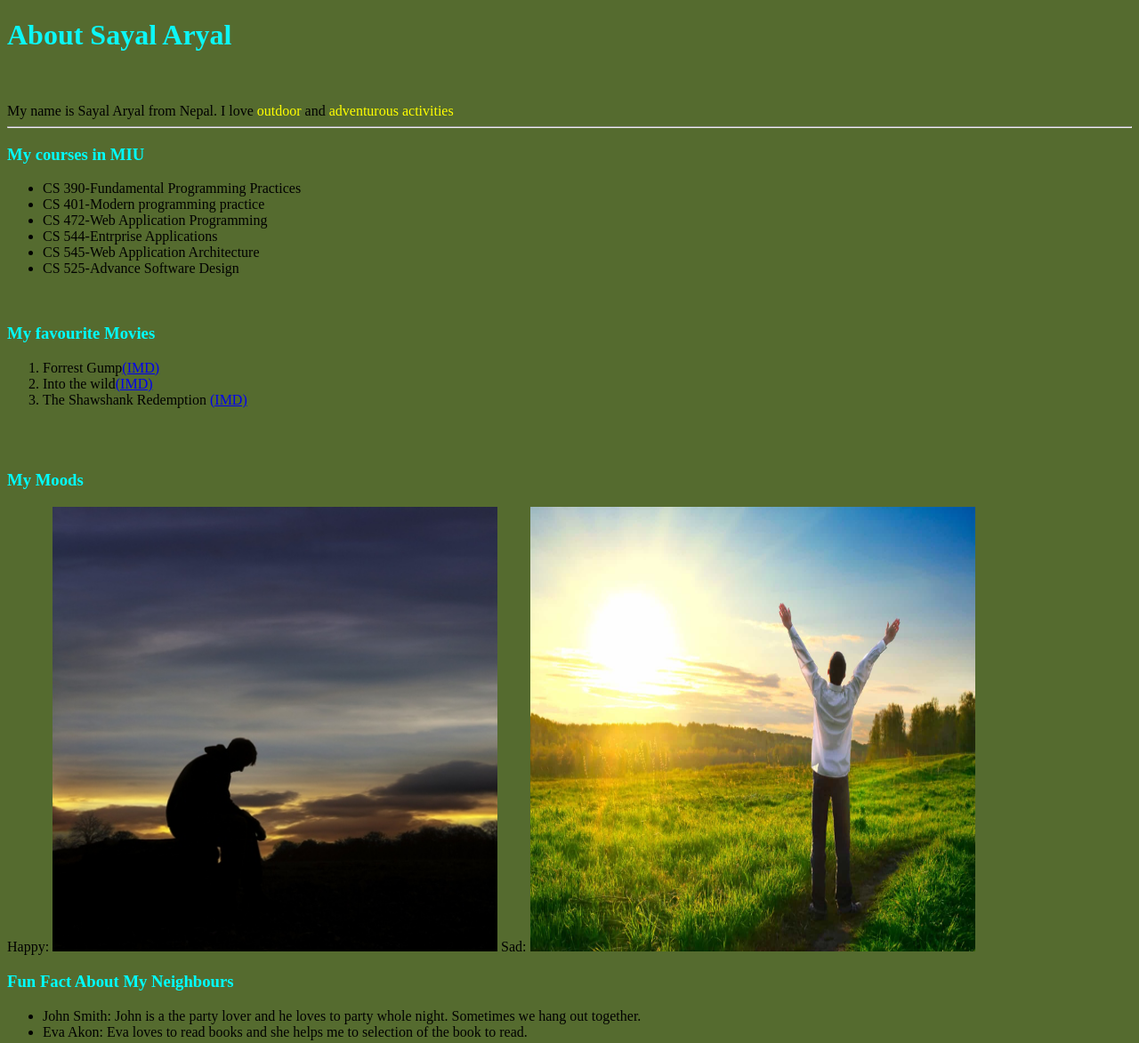
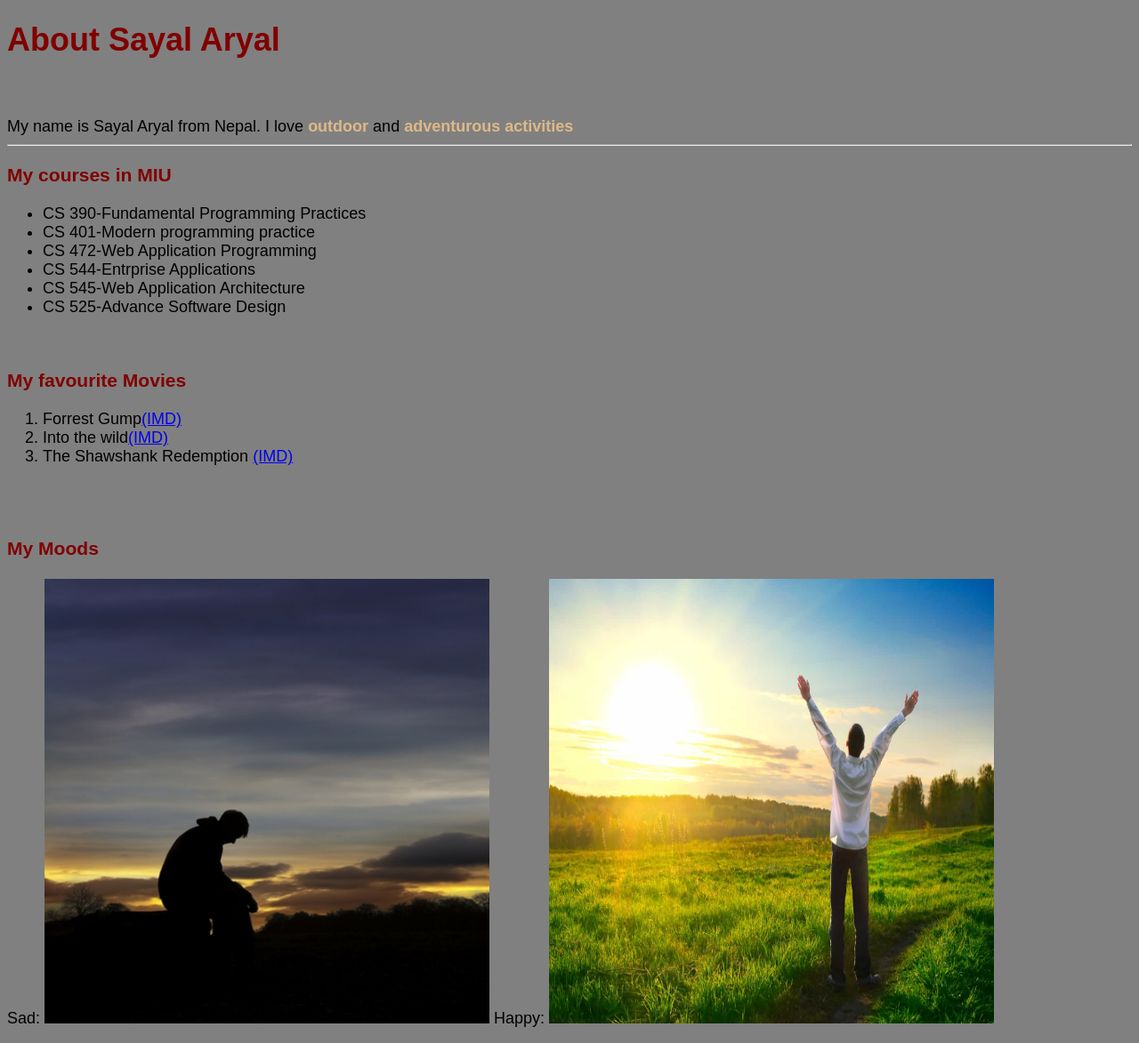
Before and after one commit to sayal-aryal/WAP, a plain HTML site: page aboutme.html in a window 1280 px wide. Shown: the top 1173 px of the page at 89% size. Drawn offline with Linux system fonts and the light colour scheme.

Commit message:
Fixed: fixed in the design

```diff
--- a/aboutme.html
+++ b/aboutme.html
@@ -1,5 +1,6 @@
 <!DOCTYPE html>
 <html lang="en">
+
 <head>
     <meta charset="UTF-8">
     <meta http-equiv="X-UA-Compatible" content="IE=edge">
@@ -7,13 +8,15 @@
     <title>Document</title>
     <link rel="stylesheet" href="./css/style.css">
 </head>
+
 <body>
 
     <header>
         <h1>About Sayal Aryal</h1>
         <br>
         <br>
-        My name is Sayal Aryal from Nepal. I love <span class="yellow">outdoor</span> and <span class="yellow">adventurous activities </span>
+        My name is Sayal Aryal from Nepal. I love <span class="yellow">outdoor</span> and <span
+            class="yellow">adventurous activities </span>
         <hr>
     </header>
 
@@ -44,13 +47,16 @@
     <h3>My favourite Movies </h3>
     <ol>
         <li>
-            Forrest Gump<a href="https://www.imdb.com/title/tt0109830/?pf_rd_m=A2FGELUUNOQJNL&pf_rd_p=1a264172-ae11-42e4-8ef7-7fed1973bb8f&pf_rd_r=JWGG5XMB8K6HC5YR992W&pf_rd_s=center-1&pf_rd_t=15506&pf_rd_i=top&ref_=chttp_tt_11">(IMD)</a>
+            Forrest Gump<a
+                href="https://www.imdb.com/title/tt0109830/?pf_rd_m=A2FGELUUNOQJNL&pf_rd_p=1a264172-ae11-42e4-8ef7-7fed1973bb8f&pf_rd_r=JWGG5XMB8K6HC5YR992W&pf_rd_s=center-1&pf_rd_t=15506&pf_rd_i=top&ref_=chttp_tt_11">(IMD)</a>
         </li>
         <li>
-            Into the wild<a href="https://www.imdb.com/title/tt0758758/?ref_=nv_sr_srsg_1_tt_6_nm_2_q_into%2520">(IMD)</a>
+            Into the wild<a
+                href="https://www.imdb.com/title/tt0758758/?ref_=nv_sr_srsg_1_tt_6_nm_2_q_into%2520">(IMD)</a>
         </li>
         <li>
-            The Shawshank Redemption <a href="https://www.imdb.com/title/tt0111161/?pf_rd_m=A2FGELUUNOQJNL&pf_rd_p=1a264172-ae11-42e4-8ef7-7fed1973bb8f&pf_rd_r=JWGG5XMB8K6HC5YR992W&pf_rd_s=center-1&pf_rd_t=15506&pf_rd_i=top&ref_=chttp_tt_1">(IMD)</a>
+            The Shawshank Redemption <a
+                href="https://www.imdb.com/title/tt0111161/?pf_rd_m=A2FGELUUNOQJNL&pf_rd_p=1a264172-ae11-42e4-8ef7-7fed1973bb8f&pf_rd_r=JWGG5XMB8K6HC5YR992W&pf_rd_s=center-1&pf_rd_t=15506&pf_rd_i=top&ref_=chttp_tt_1">(IMD)</a>
         </li>
     </ol>
     <br>
@@ -60,10 +66,11 @@
     <div class="row">
 
 
+        Sad:
+        <img src="images/sad-man.jpg" alt="sad-man" height="500" width="500">
+
         Happy:
-            <img src="images/sad-man.jpg" alt="sad mode" height="500" width="500">
-            Sad:
-            <img src="images/happy-man.jpg" alt="sad mode" height="500" width="500">
+        <img src="images/happy-man.jpg" alt="happy-man" height="500" width="500">
 
     </div>
 
@@ -83,7 +90,9 @@
         <img src="https://mumstudents.org/cs472/2013-09/images/w3c-html.png" alt="Validator Image" style="float:right">
     </a>
     <a href="https://jigsaw.w3.org/css-validator/validator?uri=https://sayal-aryal.github.io/WAP/aboutme.html"
-    target="_blank"><img src="https://mumstudents.org/cs472/2013-09/images/w3c-css.png" alt="Validator Image" style="float:right"></a>
+        target="_blank"><img src="https://mumstudents.org/cs472/2013-09/images/w3c-css.png" alt="Validator Image"
+            style="float:right"></a>
 
 </body>
+
 </html>
--- a/css/style.css
+++ b/css/style.css
@@ -1,14 +1,19 @@
 h1 {
-color: rgb(12, 247, 247);
+color: maroon;
 }
 
 h3 {
-    color: aqua;
+    color: maroon;
     }
 
     body {
-        background-color:darkolivegreen;
+        background-color:grey;
+        font-family: Arial, Helvetica, sans-serif,'Times New Roman', Times, serif;
+        font-size: large;
+        font-weight: 480;
     }
 .yellow{
-    color: yellow;
+    color: burlywood;
+    font-style: bold;
+    font-weight: 800;
 }
```
Lines whose indentation alone changed are shown as unchanged.
